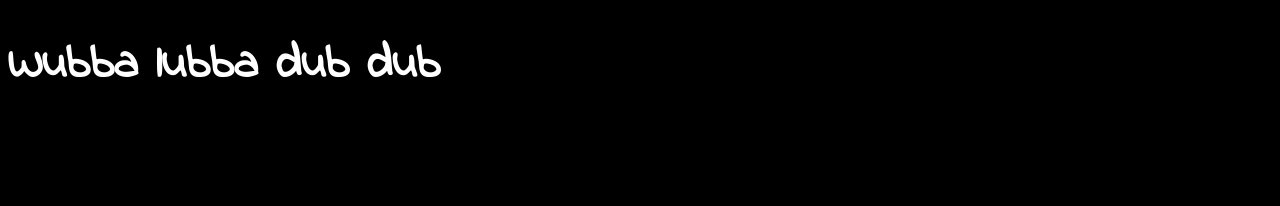
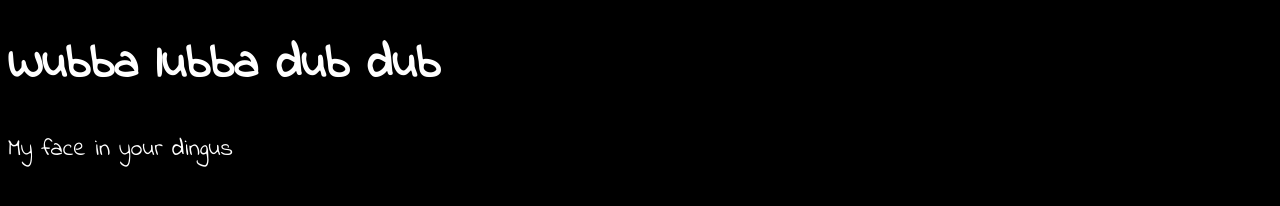
Before and after one commit to ctniel1-zz/260-creative-project, a plain HTML site: page index.html in a window 1280 px wide. Shown: the part 310-516 px from the top of the page. Drawn offline with Linux system fonts and the light colour scheme.

Commit message:
dingus check

```diff
--- a/index.html
+++ b/index.html
@@ -12,5 +12,6 @@
 <body>
     <img id="banner" src="https://ib1.hulu.com/show_key_art/22881?size=1600x600&region=US"/>
     <h1>Wubba lubba dub dub</h1>
+    <p>My face in your dingus</p>
 </body>
 </html>
```
